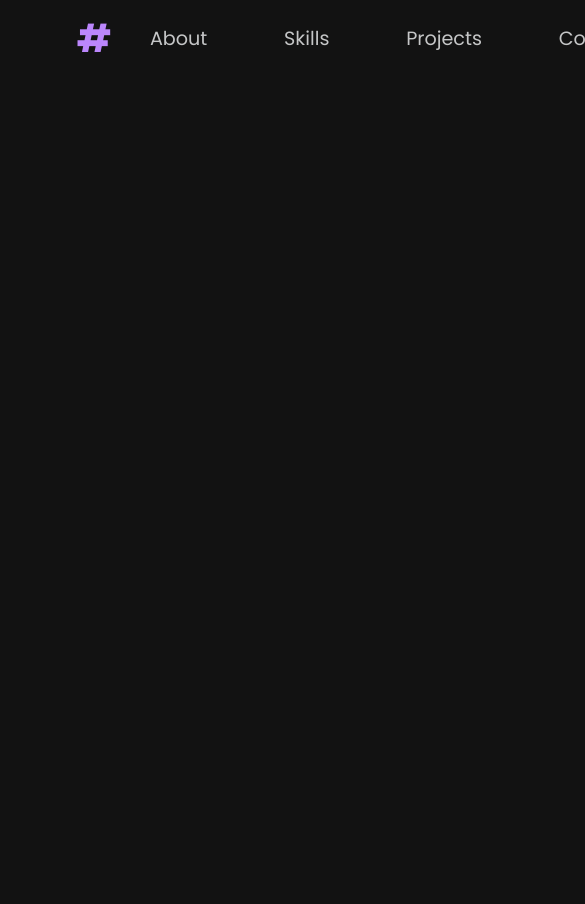
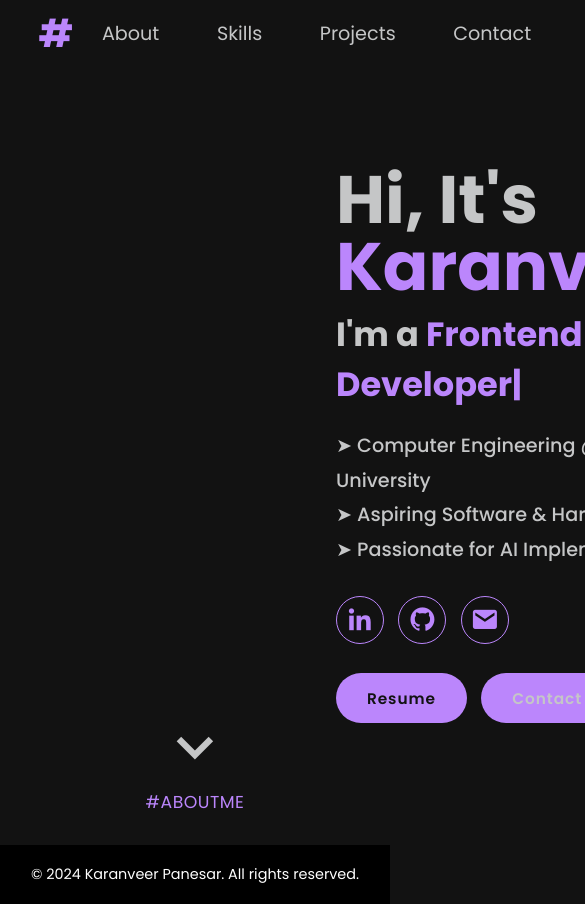
Before and after one commit to kpanesar88/portfolio, a Next.js app: page / in a window 390 px wide. Shown: the top 904 px of the page, 585 px wide, since content can reach past the window. Before the commit the page ends 844 px from the top, so only its background shows below. Built offline with nearby package versions, Linux system fonts and the light colour scheme; a web font is replaced by a local one.

Commit message:
Initial Commit

```diff
--- a/app/layout.tsx
+++ b/app/layout.tsx
@@ -25,6 +25,8 @@ const RootLayout = ({ children }: { children: React.ReactNode }) => {
         <Navbar />
         {/* This renders the content of the page */}
         {children}
+        <Homepage />
+        <Footer />
      </body>
     </html>
   );
--- a/app/navbar/navbar.css
+++ b/app/navbar/navbar.css
@@ -7,6 +7,7 @@ html, body {
   background: var(--black); /* Black background */
   color: var(--lightgray); /* White text */
 }
+
 /* Navbar container setup */
 #navbar-container {
   text-decoration: none;
@@ -14,7 +15,7 @@ html, body {
   justify-content: space-between;
   align-items: center;
   width: 100%;
-  padding: 1rem 2rem;
+  padding: 1rem 2rem; /* Default padding */
   background: rgba(0, 0, 0, 0.5);
   box-sizing: border-box;
   backdrop-filter: blur(3rem);
@@ -30,13 +31,13 @@ html, body {
 #logo a {
   text-decoration: none;
   color: var(--purple); /* White logo */
-  font-size: 4rem;
+  font-size: 4rem; /* Default logo size */
   font-weight: bold;
   display: flex;
   align-items: center;
   justify-content: center;
   gap: 2rem;
-  padding-left: 6rem;
+  padding-left: 6rem; /* Default padding */
   position: relative;
 }
 
@@ -56,8 +57,8 @@ html, body {
 #navbar-links a {
   text-decoration: none;
   color: var(--lightgray); /* Default white text */
-  font-size: 2rem;
-  padding: 1rem 2rem;
+  font-size: 2rem; /* Default text size */
+  padding: 1rem 2rem; /* Default padding */
   position: relative;
   display: inline-block;
   transition: color 0.3s ease, transform 0.3s ease; /* Smooth transition for hover effects */
@@ -125,11 +126,20 @@ html, body {
   font-size: 2rem;
 }
 
-@media (max-width: 480px) {
+/* Media query for screen widths of 1000px or less */
+@media (max-width: 1000px) {
+  #navbar-container {
+    padding: 0.5rem 1rem; /* Reduced padding */
+  }
 
+  #navbar-links a {
+    padding: 0.5rem 1rem; /* Adjusted padding for links */
+  }
+
+  #logo a {
+    padding-left: 3rem; /* Reduce left padding for the logo */
+  }
 }
-
-
 
 /* Small Devices (Tablets & Phones in portrait) */
 @media (max-width: 768px) {
@@ -138,7 +148,7 @@ html, body {
 
 /* Medium Devices (Tablets in landscape) */
 @media (max-width: 1024px) {
-
+  /* Styles for tablets in landscape mode */
 }
 
 /* Large Devices (Desktops & Laptops) */
```
